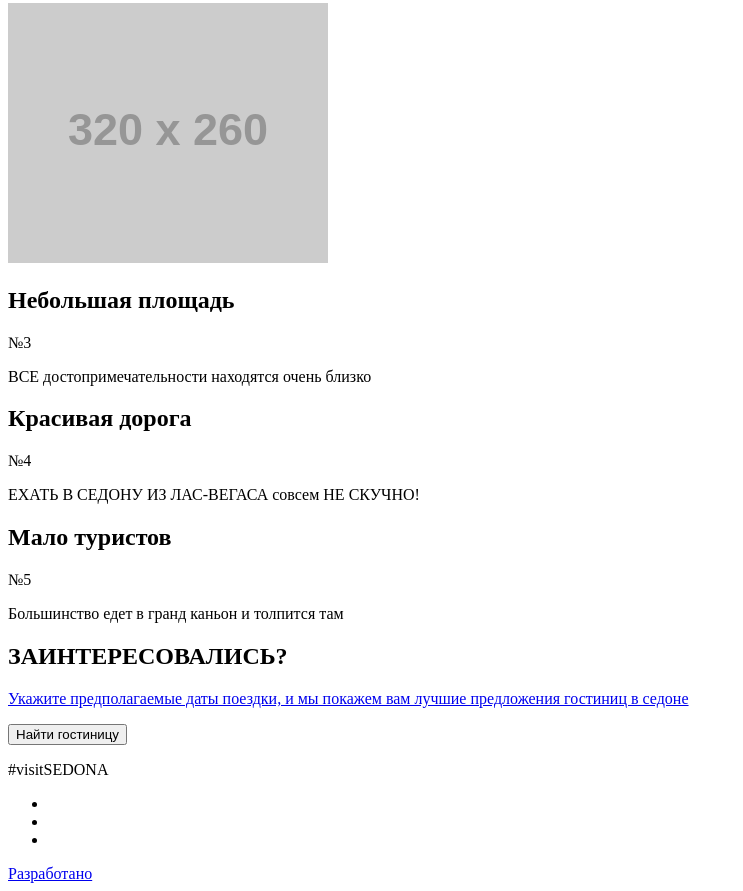
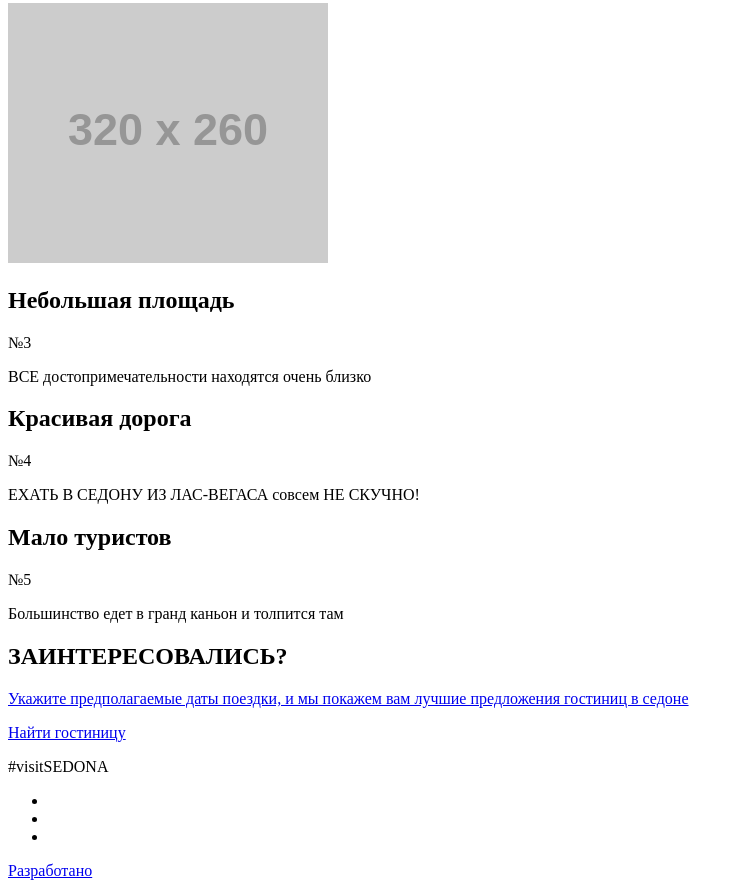
Before and after one commit to Marginall/184645-sedona, a website: page index.html in a window 1280 px wide. Shown: the part 1469-2360 px from the top of the page, without its empty margins (0-743 px from the left). Drawn offline with Linux system fonts and the light colour scheme; placeholder pictures from the web are drawn by us.

Commit message:
сделал ссылку

```diff
--- a/index.html
+++ b/index.html
@@ -71,7 +71,7 @@
         <section class="hotels-search">
           <h2 class="hotels-search__title global-title global-title--big">ЗАИНТЕРЕСОВАЛИСЬ?</h2>
           <p class="hotels-search__text"><a class="hotels-search__link" href="#">Укажите предполагаемые даты поездки, и мы покажем вам лучшие предложения гостиниц в седоне</a></p>
-          <button class="btn hotels-btn" type="button">Найти гостиницу</button>
+          <a class="btn hotels-btn" href="#">Найти гостиницу</a>
         </section>
         <div class="map"></div>
       </main>
```
